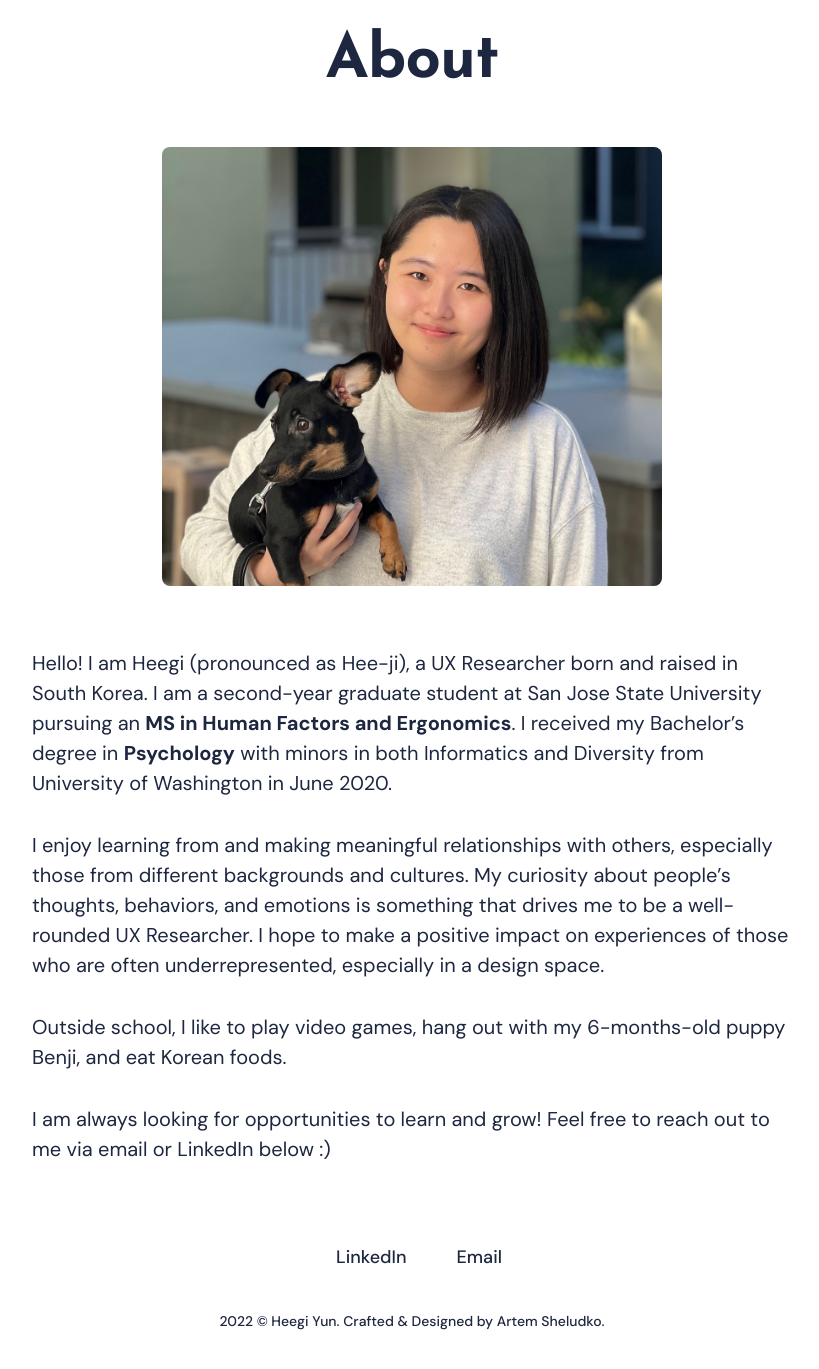
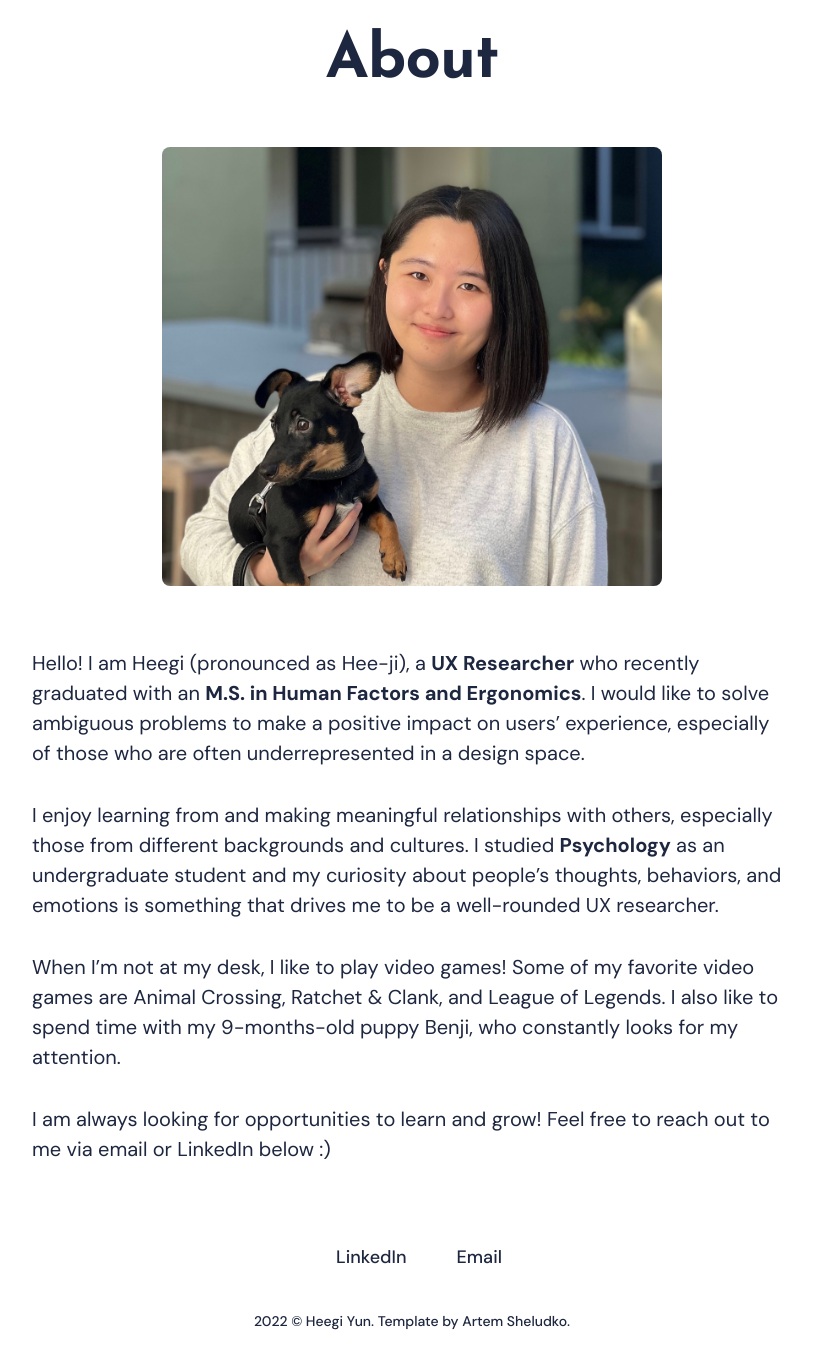
Before and after one commit to heegi/heegiyun.com, a Jekyll site: the page built from _pages/about.md, in a window 1280 px wide and 1400 px high, scrolled down 227 px. Shown: the top 1369 px of the window, without its empty margins (228-1047 px from the left). Built offline with Jekyll 4.4.1, drawn with Linux system fonts in a browser that asks for light colours; nearby versions of some CDN libraries.

Commit message:
Updated landing page & about page

```diff
--- a/_data/settings.yml
+++ b/_data/settings.yml
@@ -10,8 +10,6 @@
 # Menu Settings
 menu__settings:
   menu__items:
-    - title: 'Work'
-      url: '/blog/'
     - title: 'About'
       url: '/about/'
     - title: 'Resume'
@@ -22,7 +20,7 @@
 # Hero Settings
 hero:
   hero__title: Hi, I'm Heegi <br> a UX Researcher <br> based in San Jose, CA
-  hero__description: I'm currently pursuing an M.S. in Human Factors and Ergonomics with a focus on HCI at San Jose State University.
+  hero__description: I recently graduated with an <b>M.S. in Human Factors and Ergonomics</b> with a focus on Human Computer Interaction (HCI) at San Jose State University.
 
 
 #-------------------------------
--- a/_includes/footer.html
+++ b/_includes/footer.html
@@ -20,7 +20,7 @@
         </div>
 
         <div class="footer__info">
-          <div class="copyright">{{site.time | date: '%Y'}} &copy; <a href="/">{{site.data.settings.title}}</a>. Crafted & Designed by <a href="https://jekyllthemes.io/developers/artem-sheludko">Artem Sheludko</a>.</div>
+          <div class="copyright">{{site.time | date: '%Y'}} &copy; <a href="/">{{site.data.settings.title}}</a>. Template by <a href="https://jekyllthemes.io/developers/artem-sheludko">Artem Sheludko</a>.</div>
         </div>
 
       </div>
--- a/_includes/section-blog.html
+++ b/_includes/section-blog.html
@@ -7,7 +7,6 @@
         <div class="section__info">
           <div class="section__head">
             <h2 class="section__title">Work</h2>
-            <a class="section__link" href="{{ '/blog' | relative_url }}">View all projects</a>
           </div>
         </div>
       </div>
@@ -17,7 +16,7 @@
   <div class="container">
     <div class="row">
       {% if site.posts.size > 0 %}
-        {% for post in site.posts offset:0 limit:3 %}
+        {% for post in site.posts offset:0 %}
           {% include article.html %}
         {% endfor %}
       {% endif %}
--- a/_pages/about.md
+++ b/_pages/about.md
@@ -5,10 +5,10 @@
 ---
 <center><img src="/images/About.jpg" alt="Heegi and her puppy Benji" width="500" height="500"></center> <br>
 
-Hello! I am Heegi (pronounced as Hee-ji), a UX Researcher born and raised in South Korea. I am a second-year graduate student at San Jose State University pursuing an **MS in Human Factors and Ergonomics**. I received my Bachelor's degree in **Psychology** with minors in both Informatics and Diversity from University of Washington in June 2020.
+Hello! I am Heegi (pronounced as Hee-ji), a **UX Researcher** who recently graduated with an **M.S. in Human Factors and Ergonomics**. I would like to solve ambiguous problems to make a positive impact on users' experience, especially of those who are often underrepresented in a design space.
 
-I enjoy learning from and making meaningful relationships with others, especially those from different backgrounds and cultures. My curiosity about people's thoughts, behaviors, and emotions is something that drives me to be a well-rounded UX Researcher. I hope to make a positive impact on experiences of those who are often underrepresented, especially in a design space.
+I enjoy learning from and making meaningful relationships with others, especially those from different backgrounds and cultures. I studied **Psychology** as an undergraduate student and my curiosity about people's thoughts, behaviors, and emotions is something that drives me to be a well-rounded UX researcher.
 
-Outside school, I like to play video games, hang out with my 6-months-old puppy Benji, and eat Korean foods.
+When I'm not at my desk, I like to play video games! Some of my favorite video games are Animal Crossing, Ratchet & Clank, and League of Legends. I also like to spend time with my 9-months-old puppy Benji, who constantly looks for my attention.
 
 I am always looking for opportunities to learn and grow! Feel free to reach out to me via email or LinkedIn below :)
```
